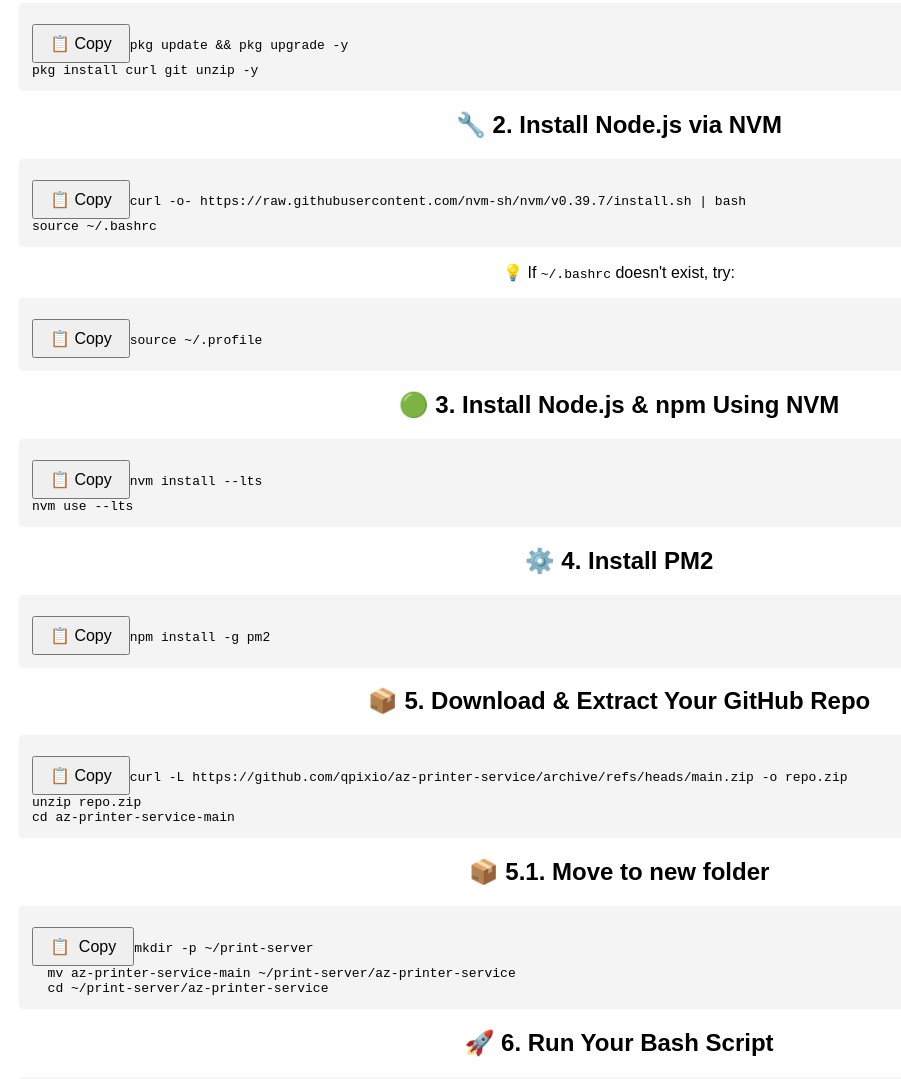
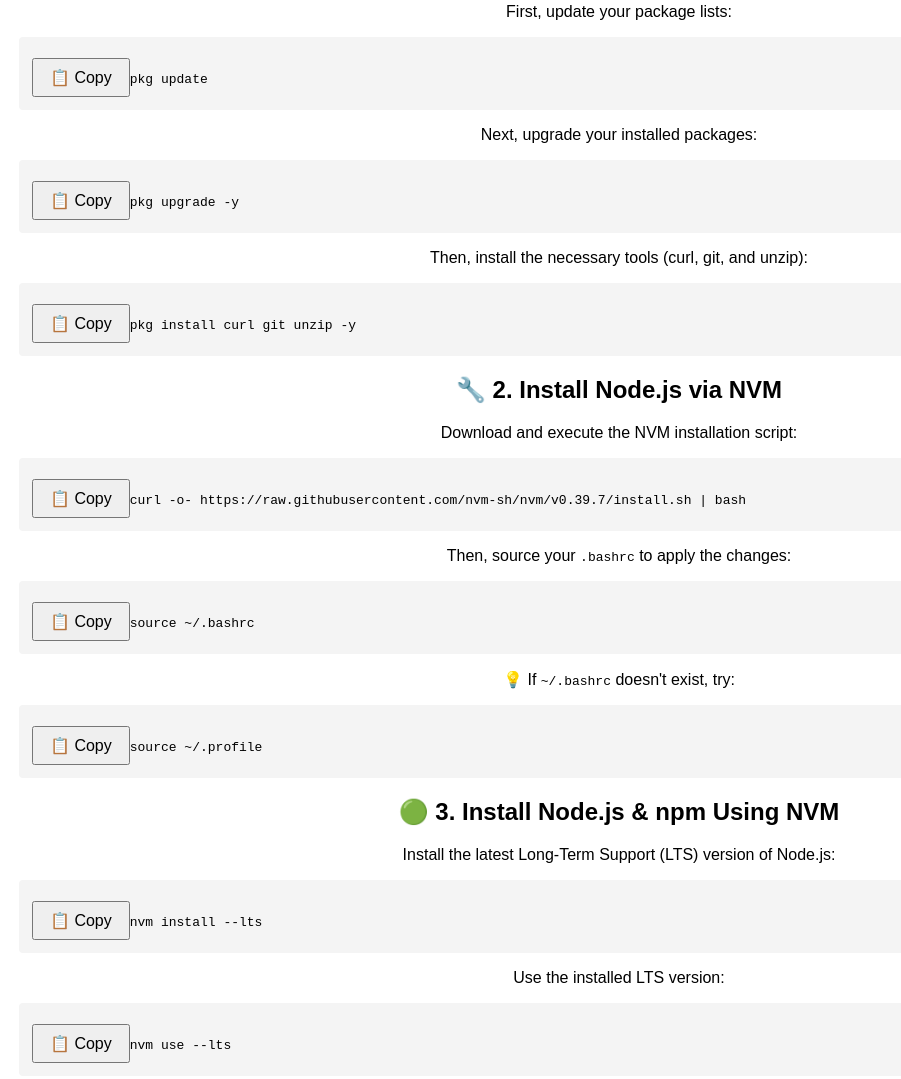
Before and after one commit to qpixio/az-printer-service, a plain HTML site: page docs/index.html in a window 1280 px wide. Shown: the part 1250-2329 px from the top of the page, without its empty margins (21-922 px from the left). Drawn offline with Linux system fonts and the light colour scheme.

Commit message:
New changes

```diff
--- a/docs/index.html
+++ b/docs/index.html
@@ -57,32 +57,48 @@
   </div>
 
   <h2>✅ 1. Update Termux & Install Basics</h2>
-  <pre id="code1"><button class="copy-btn" onclick="copy('code1')">📋 Copy</button><code>pkg update && pkg upgrade -y
-pkg install curl git unzip -y</code></pre>
+  <p>First, update your package lists:</p>
+  <pre id="code1a"><button class="copy-btn" onclick="copy('code1a')">📋 Copy</button><code>pkg update</code></pre>
+  <p>Next, upgrade your installed packages:</p>
+  <pre id="code1b"><button class="copy-btn" onclick="copy('code1b')">📋 Copy</button><code>pkg upgrade -y</code></pre>
+  <p>Then, install the necessary tools (curl, git, and unzip):</p>
+  <pre id="code1c"><button class="copy-btn" onclick="copy('code1c')">📋 Copy</button><code>pkg install curl git unzip -y</code></pre>
 
   <h2>🔧 2. Install Node.js via NVM</h2>
-  <pre id="code2"><button class="copy-btn" onclick="copy('code2')">📋 Copy</button><code>curl -o- https://raw.githubusercontent.com/nvm-sh/nvm/v0.39.7/install.sh | bash
-source ~/.bashrc</code></pre>
+  <p>Download and execute the NVM installation script:</p>
+  <pre id="code2a"><button class="copy-btn" onclick="copy('code2a')">📋 Copy</button><code>curl -o- https://raw.githubusercontent.com/nvm-sh/nvm/v0.39.7/install.sh | bash</code></pre>
+  <p>Then, source your <code>.bashrc</code> to apply the changes:</p>
+  <pre id="code2b"><button class="copy-btn" onclick="copy('code2b')">📋 Copy</button><code>source ~/.bashrc</code></pre>
 
   <p>💡 If <code>~/.bashrc</code> doesn't exist, try:</p>
   <pre id="code3"><button class="copy-btn" onclick="copy('code3')">📋 Copy</button><code>source ~/.profile</code></pre>
 
   <h2>🟢 3. Install Node.js & npm Using NVM</h2>
-  <pre id="code4"><button class="copy-btn" onclick="copy('code4')">📋 Copy</button><code>nvm install --lts
-nvm use --lts</code></pre>
+  <p>Install the latest Long-Term Support (LTS) version of Node.js:</p>
+  <pre id="code4a"><button class="copy-btn" onclick="copy('code4a')">📋 Copy</button><code>nvm install --lts</code></pre>
+  <p>Use the installed LTS version:</p>
+  <pre id="code4b"><button class="copy-btn" onclick="copy('code4b')">📋 Copy</button><code>nvm use --lts</code></pre>
 
   <h2>⚙️ 4. Install PM2</h2>
   <pre id="code5"><button class="copy-btn" onclick="copy('code5')">📋 Copy</button><code>npm install -g pm2</code></pre>
 
   <h2>📦 5. Download & Extract Your GitHub Repo</h2>
-  <pre id="code6"><button class="copy-btn" onclick="copy('code6')">📋 Copy</button><code>curl -L https://github.com/qpixio/az-printer-service/archive/refs/heads/main.zip -o repo.zip
-unzip repo.zip
-cd az-printer-service-main</code></pre>
+  <p>Download the repository ZIP file:</p>
+  <pre id="code6d"><button class="copy-btn" onclick="copy('code6d')">📋 Copy</button><code>curl -L https://github.com/qpixio/az-printer-service/archive/refs/heads/main.zip -o repo.zip</code></pre>
+  <p>Unzip the downloaded file:</p>
+  <pre id="code6e"><button class="copy-btn" onclick="copy('code6e')">📋 Copy</button><code>unzip repo.zip</code></pre>
+  <p>Navigate into the extracted directory:</p>
+  <pre id="code6f"><button class="copy-btn" onclick="copy('code6f')">📋 Copy</button><code>cd az-printer-service-main</code></pre>
 
-<h2>📦 5.1. Move to new folder</h2>
-<pre id="code61"><button class="copy-btn" onclick="copy('code61')">📋  Copy</button><code>mkdir -p ~/print-server
-  mv az-printer-service-main ~/print-server/az-printer-service
-  cd ~/print-server/az-printer-service</code></pre>
+  <h2>📦 5.1. Move to new folder</h2>
+  <p>First, create a new directory for the print server:</p>
+  <pre id="code6a"><button class="copy-btn" onclick="copy('code6a')">📋 Copy</button><code>mkdir -p ~/print-server</code></pre>
+
+  <p>Next, move the extracted files into the new directory:</p>
+  <pre id="code6b"><button class="copy-btn" onclick="copy('code6b')">📋 Copy</button><code>mv az-printer-service-main ~/print-server/az-printer-service</code></pre>
+
+  <p>Finally, navigate into the new directory:</p>
+  <pre id="code6c"><button class="copy-btn" onclick="copy('code6c')">📋 Copy</button><code>cd ~/print-server/az-printer-service</code></pre>
 
   <h2>🚀 6. Run Your Bash Script</h2>
   <pre id="code7"><button class="copy-btn" onclick="copy('code7')">📋 Copy</button><code>bash startup.sh</code></pre>
```
